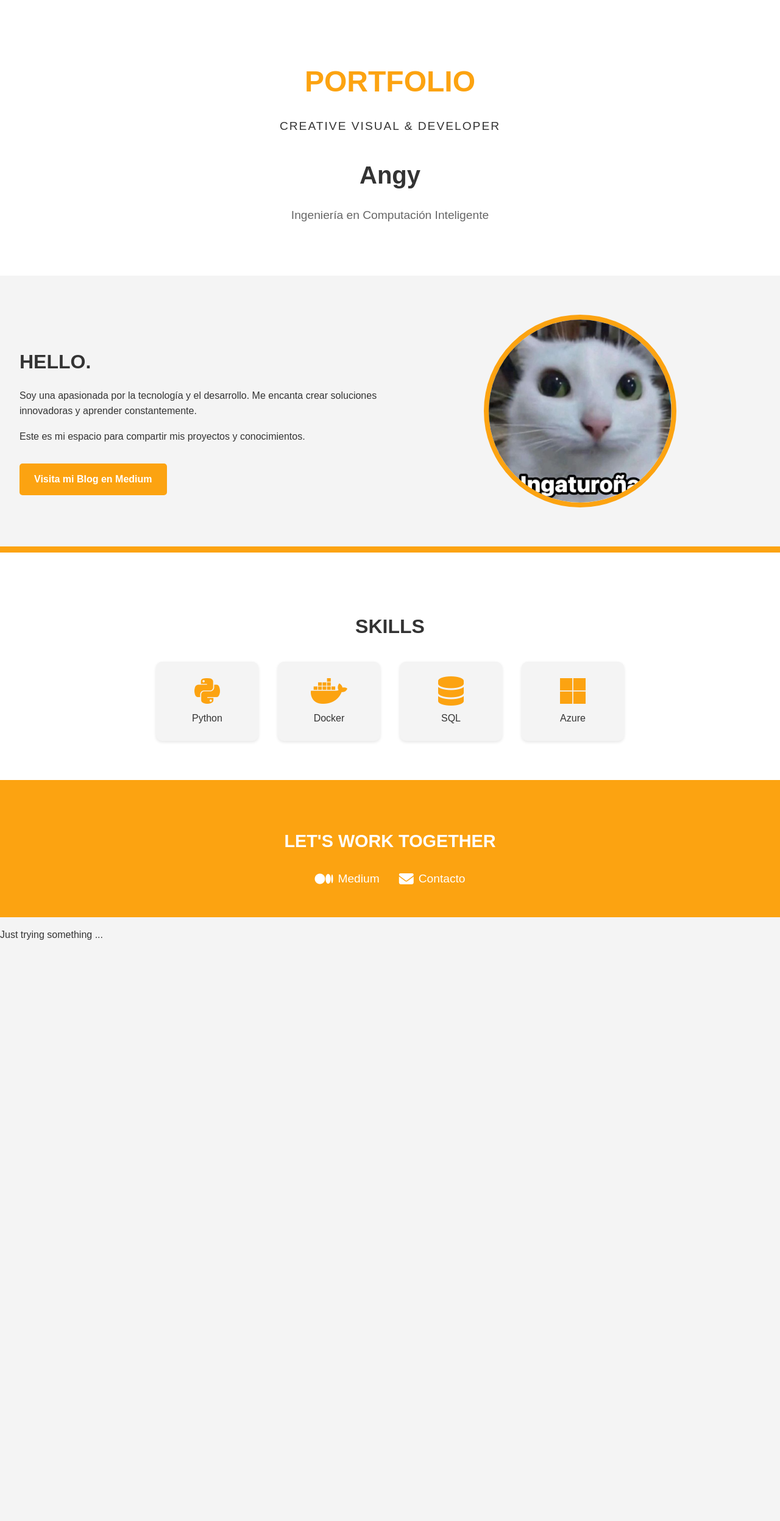
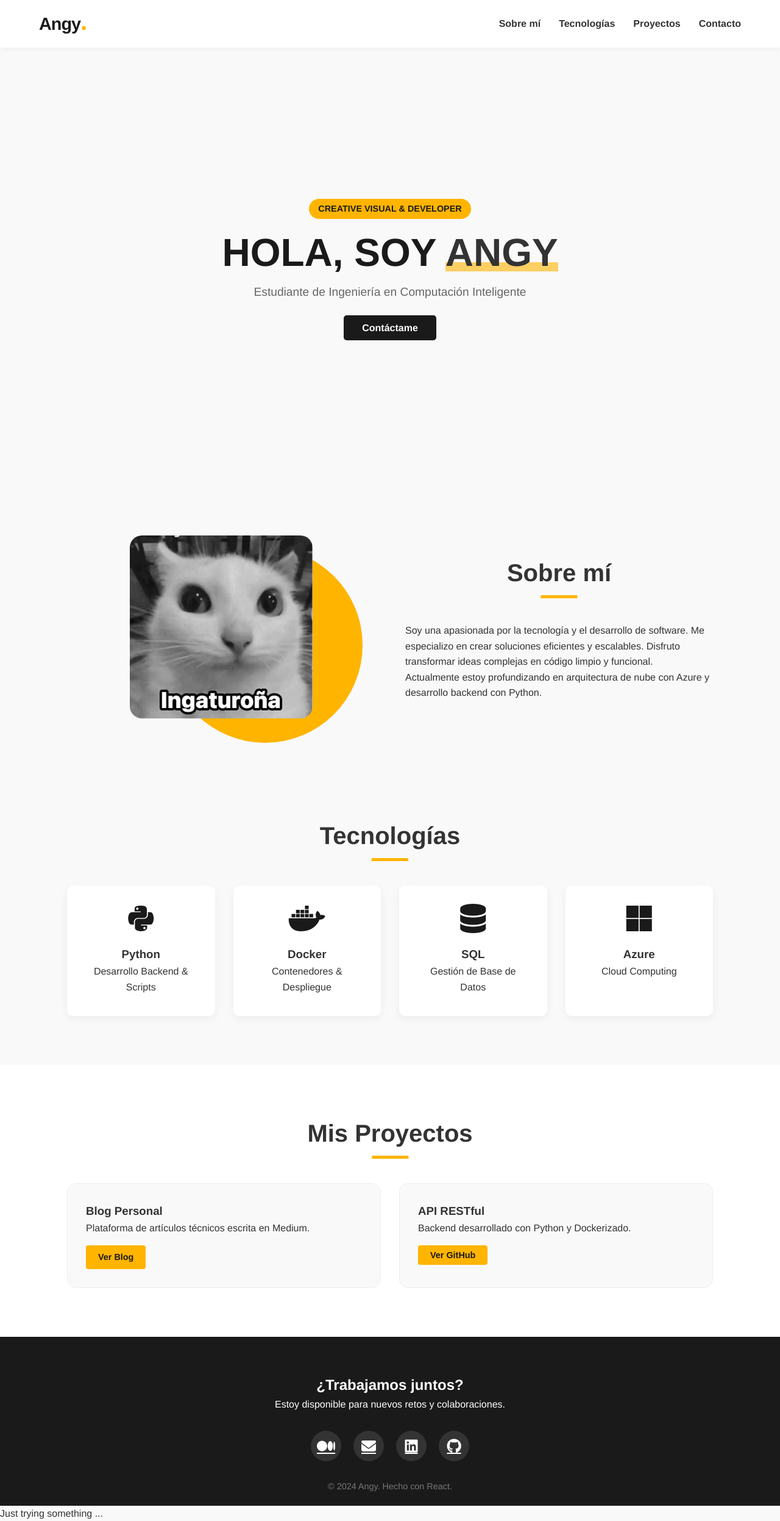
Before and after one commit to ImZange/Portfolio, a React (Create React App) app: page / in a window 1280 px wide. Shown: the whole page at 61% size. Before the commit the page ends 1562 px from the top, so only its background shows below. Built offline with nearby package versions, Linux system fonts and the light colour scheme; the HTML template or start-up script is replaced by a standard one.

Commit message:
Cambios Visuales [v1.5]

```diff
--- a/src/App.css
+++ b/src/App.css
@@ -1,170 +1,334 @@
-/* App.css - Estilos inspirados en el diseño de portafolio */
+/* --- VARIABLES Y RESET --- */
+:root {
+  --primary-color: #FFB400; /* Amarillo/Naranja de la imagen */
+  --dark-bg: #1A1A1A;       /* Gris muy oscuro */
+  --light-bg: #F9F9F9;      /* Gris muy claro */
+  --text-color: #333333;
+  --white: #FFFFFF;
+  --font-main: 'Helvetica Neue', sans-serif;
+}
 
-:root {
-  --bg-light: #f4f4f4;
-  --text-dark: #333;
-  --accent-orange: #fca311; /* Naranja quemado de la imagen */
-  --white: #ffffff;
-  --font-main: 'Montserrat', sans-serif; /* Fuente moderna */
+* {
+  margin: 0;
+  padding: 0;
+  box-sizing: border-box;
 }
 
 body {
   font-family: var(--font-main);
-  background-color: var(--bg-light);
-  color: var(--text-dark);
-  margin: 0;
-  padding: 0;
+  background-color: var(--light-bg);
+  color: var(--text-color);
   line-height: 1.6;
 }
 
-.App {
-  text-align: center;
+html {
+  scroll-behavior: smooth; /* Desplazamiento suave al dar clic en el nav */
 }
 
-/* Hero Section */
+.container {
+  max-width: 1100px;
+  margin: 0 auto;
+  padding: 0 20px;
+}
+
+/* --- NAVBAR --- */
+.navbar {
+  display: flex;
+  justify-content: space-between;
+  align-items: center;
+  padding: 1rem 5%;
+  background-color: var(--white);
+  position: sticky; /* Se queda pegado arriba */
+  top: 0;
+  z-index: 1000;
+  box-shadow: 0 2px 10px rgba(0,0,0,0.05);
+}
+
+.logo {
+  font-size: 1.8rem;
+  font-weight: 800;
+  color: var(--dark-bg);
+  letter-spacing: -1px;
+}
+
+.logo .dot {
+  color: var(--primary-color);
+  font-size: 2.5rem;
+  line-height: 0;
+}
+
+.nav-links {
+  list-style: none;
+  display: flex;
+  gap: 30px;
+}
+
+.nav-links a {
+  text-decoration: none;
+  color: var(--text-color);
+  font-weight: 600;
+  font-size: 1rem;
+  transition: color 0.3s;
+}
+
+.nav-links a:hover {
+  color: var(--primary-color);
+}
+
+/* --- HERO SECTION --- */
 .hero {
-  background-color: var(--white);
-  padding: 4rem 2rem;
-  box-shadow: 0 2px 5px rgba(0,0,0,0.1);
+  height: 90vh; /* Casi toda la altura de la pantalla */
+  display: flex;
+  align-items: center;
+  justify-content: center;
+  text-align: center;
+  background-color: var(--light-bg);
+  position: relative;
+}
+
+.tagline {
+  background-color: var(--primary-color);
+  color: var(--dark-bg);
+  display: inline-block;
+  padding: 5px 15px;
+  font-weight: bold;
+  font-size: 0.9rem;
+  margin-bottom: 20px;
+  border-radius: 20px;
 }
 
 .hero h1 {
-  font-size: 3rem;
-  color: var(--accent-orange);
-  margin-bottom: 0.5rem;
-  text-transform: uppercase;
+  font-size: 4rem;
+  color: var(--dark-bg);
+  line-height: 1.1;
+  margin-bottom: 15px;
 }
 
-.tagline {
-  font-size: 1.2rem;
-  letter-spacing: 2px;
-  margin-bottom: 2rem;
+.highlight {
+  color: var(--text-color);
+  position: relative;
+  z-index: 1;
 }
 
-.name {
-  font-size: 2.5rem;
-  margin: 0;
+.highlight::after {
+  content: '';
+  position: absolute;
+  bottom: 5px;
+  left: 0;
+  width: 100%;
+  height: 15px;
+  background-color: var(--primary-color);
+  z-index: -1;
+  opacity: 0.6;
 }
 
 .role {
   font-size: 1.2rem;
   color: #666;
+  margin-bottom: 30px;
 }
 
-/* About Section */
-.about-section {
+.btn-primary {
+  padding: 12px 30px;
+  background-color: var(--dark-bg);
+  color: var(--white);
+  text-decoration: none;
+  font-weight: bold;
+  border-radius: 5px;
+  transition: transform 0.2s;
+}
+
+.btn-primary:hover {
+  transform: translateY(-3px);
+  background-color: #000;
+}
+
+/* --- SECCIONES GENERALES --- */
+.section {
+  padding: 80px 0;
+}
+
+.section-title {
+  font-size: 2.5rem;
+  margin-bottom: 50px;
+  text-align: center;
+  position: relative;
+  display: inline-block;
+  left: 50%;
+  transform: translateX(-50%);
+}
+
+.section-title::before {
+  content: '';
+  position: absolute;
+  width: 60px;
+  height: 5px;
+  background-color: var(--primary-color);
+  bottom: -10px;
+  left: 50%;
+  transform: translateX(-50%);
+}
+
+/* --- SOBRE MÍ --- */
+.about-container {
   display: flex;
   align-items: center;
-  justify-content: space-around;
-  padding: 4rem 2rem;
-  background-color: var(--bg-light);
-  border-bottom: 10px solid var(--accent-orange);
+  gap: 50px;
 }
 
-.about-content {
-  flex: 1;
-  text-align: left;
-  padding-right: 2rem;
-}
-
-.about-content h3 {
-  font-size: 2rem;
-  color: var(--text-dark);
-  margin-bottom: 1rem;
-}
-
-.image-container {
+.image-wrapper {
+  position: relative;
   flex: 1;
   display: flex;
   justify-content: center;
+}
+
+.circle-bg {
+  position: absolute;
+  width: 320px;
+  height: 320px;
+  background-color: var(--primary-color);
+  border-radius: 50%;
+  z-index: 0;
+  top: 20px;
+  right: 20px; /* Ajusta la posición del círculo */
 }
 
 .profile-image {
   width: 300px;
   height: 300px;
   object-fit: cover;
-  border-radius: 50%;
-  border: 8px solid var(--accent-orange); /* Marco naranja */
+  border-radius: 20px; /* Bordes redondeados pero no círculo completo */
+  position: relative;
+  z-index: 1;
+  filter: grayscale(100%); /* Efecto blanco y negro como la imagen de referencia */
+  transition: filter 0.3s;
 }
 
-.btn-contact {
-  display: inline-block;
-  padding: 0.8rem 1.5rem;
-  background-color: var(--accent-orange);
-  color: var(--white);
-  text-decoration: none;
-  border-radius: 5px;
-  font-weight: bold;
-  margin-top: 1rem;
-  transition: background-color 0.3s ease;
+.profile-image:hover {
+  filter: grayscale(0%);
 }
 
-.btn-contact:hover {
-  background-color: #e08e0b; /* Tono más oscuro al pasar el mouse */
+.text-content {
+  flex: 1;
 }
 
-/* Skills Section */
-.skills-section {
-  padding: 4rem 2rem;
-  background-color: var(--white);
+/* --- TECNOLOGÍAS --- */
+.skills-grid {
+  display: grid;
+  grid-template-columns: repeat(auto-fit, minmax(200px, 1fr));
+  gap: 30px;
 }
 
-.skills-section h3 {
-  font-size: 2rem;
-  margin-bottom: 2rem;
+.skill-card {
+  background: var(--white);
+  padding: 30px;
+  text-align: center;
+  border-radius: 10px;
+  box-shadow: 0 5px 15px rgba(0,0,0,0.05);
+  transition: transform 0.3s;
+  border-bottom: 5px solid transparent;
 }
 
-.skills-grid {
-  display: flex;
-  justify-content: center;
-  gap: 2rem;
-  flex-wrap: wrap;
+.skill-card:hover {
+  transform: translateY(-10px);
+  border-bottom: 5px solid var(--primary-color);
 }
 
-.skill-item {
-  display: flex;
-  flex-direction: column;
-  align-items: center;
-  padding: 1.5rem;
-  background-color: var(--bg-light);
-  border-radius: 10px;
-  width: 120px;
-  box-shadow: 0 2px 5px rgba(0,0,0,0.1);
+.skill-icon {
+  font-size: 3rem;
+  color: var(--dark-bg);
+  margin-bottom: 20px;
 }
 
-.skill-item i {
-  font-size: 3rem;
-  color: var(--accent-orange);
-  margin-bottom: 0.5rem;
+/* --- PROYECTOS --- */
+.projects-section {
+    background-color: #fff;
 }
 
-/* Contact Section (Footer) */
-.contact-section {
-  padding: 3rem 2rem;
-  background-color: var(--accent-orange);
-  color: var(--white);
+.projects-grid {
+    display: grid;
+    grid-template-columns: repeat(auto-fit, minmax(300px, 1fr));
+    gap: 30px;
 }
 
-.contact-section h3 {
-  font-size: 1.8rem;
-  margin-bottom: 1.5rem;
+.project-card {
+    background-color: var(--light-bg);
+    padding: 30px;
+    border-radius: 15px;
+    border: 1px solid #eee;
+}
+
+.btn-small {
+    display: inline-block;
+    margin-top: 15px;
+    padding: 8px 20px;
+    background-color: var(--primary-color);
+    color: var(--dark-bg);
+    text-decoration: none;
+    font-weight: bold;
+    border-radius: 4px;
+    font-size: 0.9rem;
+    border: none;
+    cursor: pointer;
+}
+
+/* --- FOOTER --- */
+.footer {
+  background-color: var(--dark-bg);
+  color: var(--white);
+  padding: 60px 0 20px;
+  text-align: center;
 }
 
 .social-links {
+  margin: 30px 0;
   display: flex;
   justify-content: center;
-  gap: 2rem;
+  gap: 20px;
 }
 
 .social-links a {
   color: var(--white);
-  text-decoration: none;
-  font-size: 1.2rem;
+  font-size: 1.5rem;
+  background-color: #333;
+  width: 50px;
+  height: 50px;
   display: flex;
   align-items: center;
+  justify-content: center;
+  border-radius: 50%;
+  transition: background 0.3s;
 }
 
-.social-links i {
-  margin-right: 0.5rem;
-  font-size: 1.5rem;
+.social-links a:hover {
+  background-color: var(--primary-color);
+  color: var(--dark-bg);
 }
+
+.copyright {
+  color: #777;
+  font-size: 0.9rem;
+}
+
+/* --- RESPONSIVE (Móvil) --- */
+@media (max-width: 768px) {
+  .navbar {
+    flex-direction: column;
+    gap: 15px;
+  }
+
+  .about-container {
+    flex-direction: column;
+    text-align: center;
+  }
+
+  .circle-bg {
+    right: 50%;
+    transform: translateX(50%);
+  }
+
+  .hero h1 {
+    font-size: 2.5rem;
+  }
+}
--- a/src/App.js
+++ b/src/App.js
@@ -1,64 +1,122 @@
-// App.js - Versión mejorada con diseño moderno
-
 import React from 'react';
-import './App.css'; // Importa los estilos CSS
-import gaturrona from './Sources_Images/gaturrona.jpg'; // Asegúrate de que la ruta sea correcta
+import './App.css';
+import gaturrona from './Sources_Images/gaturrona.jpg';
 
 function App() {
   return (
     <div className="App">
+      {/* --- NAVBAR --- */}
+      <nav className="navbar">
+        <div className="logo">Angy<span className="dot">.</span></div>
+        <ul className="nav-links">
+          <li><a href="#about">Sobre mí</a></li>
+          <li><a href="#skills">Tecnologías</a></li>
+          <li><a href="#projects">Proyectos</a></li>
+          <li><a href="#contact">Contacto</a></li>
+        </ul>
+      </nav>
+
+      {/* --- HERO (Encabezado) --- */}
       <header className="hero">
-        <h1>PORTFOLIO</h1>
-        <p className="tagline">CREATIVE VISUAL & DEVELOPER</p>
-        <h2 className="name">Angy</h2>
-        <p className="role">Ingeniería en Computación Inteligente</p>
+        <div className="hero-content">
+            <p className="tagline">CREATIVE VISUAL & DEVELOPER</p>
+            <h1>HOLA, SOY <span className="highlight">ANGY</span></h1>
+            <p className="role">Estudiante de Ingeniería en Computación Inteligente</p>
+            <a href="#contact" className="btn-primary">Contáctame</a>
+        </div>
       </header>
 
-      <section className="about-section">
-        <div className="about-content">
-          <h3>HELLO.</h3>
-          <p>Soy una apasionada por la tecnología y el desarrollo. Me encanta crear soluciones innovadoras y aprender constantemente.</p>
-          <p>Este es mi espacio para compartir mis proyectos y conocimientos.</p>
-          <a href="https://medium.com/@angy" target="_blank" rel="noopener noreferrer" className="btn-contact">
-            Visita mi Blog en Medium
-          </a>
-        </div>
-        <div className="image-container">
-          <img src={gaturrona} alt="Angy" className="profile-image" />
-        </div>
-      </section>
-
-      <section className="skills-section">
-        <h3>SKILLS</h3>
-        <div className="skills-grid">
-          <div className="skill-item">
-            <i className="fab fa-python"></i>
-            <span>Python</span>
+      {/* --- SECCIÓN SOBRE MÍ --- */}
+      <section id="about" className="section about-section">
+        <div className="container about-container">
+          <div className="image-wrapper">
+             {/* Círculo decorativo detrás de la foto */}
+             <div className="circle-bg"></div>
+             <img src={gaturrona} alt="Angy Perfil" className="profile-image" />
           </div>
-          <div className="skill-item">
-            <i className="fab fa-docker"></i>
-            <span>Docker</span>
-          </div>
-          <div className="skill-item">
-            <i className="fas fa-database"></i>
-            <span>SQL</span>
-          </div>
-          <div className="skill-item">
-            <i className="fab fa-microsoft"></i>
-            <span>Azure</span>
+          <div className="text-content">
+            <h2 className="section-title">Sobre mí</h2>
+            <p>
+              Soy una apasionada por la tecnología y el desarrollo de software.
+              Me especializo en crear soluciones eficientes y escalables.
+              Disfruto transformar ideas complejas en código limpio y funcional.
+            </p>
+            <p>
+              Actualmente estoy profundizando en arquitectura de nube con Azure y
+              desarrollo backend con Python.
+            </p>
           </div>
         </div>
       </section>
 
-      <footer className="contact-section">
-        <h3>LET'S WORK TOGETHER</h3>
-        <div className="social-links">
-          <a href="https://medium.com/@angy" target="_blank" rel="noopener noreferrer">
-            <i className="fab fa-medium"></i> Medium
-          </a>
-          <a href="mailto:tuemail@example.com">
-            <i className="fas fa-envelope"></i> Contacto
-          </a>
+      {/* --- SECCIÓN TECNOLOGÍAS --- */}
+      <section id="skills" className="section skills-section">
+        <div className="container">
+          <h2 className="section-title">Tecnologías</h2>
+          <div className="skills-grid">
+            {/* Tarjeta 1 */}
+            <div className="skill-card">
+              <i className="fab fa-python skill-icon"></i>
+              <h3>Python</h3>
+              <p>Desarrollo Backend & Scripts</p>
+            </div>
+            {/* Tarjeta 2 */}
+            <div className="skill-card">
+              <i className="fab fa-docker skill-icon"></i>
+              <h3>Docker</h3>
+              <p>Contenedores & Despliegue</p>
+            </div>
+            {/* Tarjeta 3 */}
+            <div className="skill-card">
+              <i className="fas fa-database skill-icon"></i>
+              <h3>SQL</h3>
+              <p>Gestión de Base de Datos</p>
+            </div>
+            {/* Tarjeta 4 */}
+            <div className="skill-card">
+              <i className="fab fa-microsoft skill-icon"></i>
+              <h3>Azure</h3>
+              <p>Cloud Computing</p>
+            </div>
+          </div>
+        </div>
+      </section>
+
+      {/* --- SECCIÓN PROYECTOS (Nueva) --- */}
+      <section id="projects" className="section projects-section">
+        <div className="container">
+          <h2 className="section-title">Mis Proyectos</h2>
+          <div className="projects-grid">
+            <div className="project-card">
+              <div className="project-info">
+                <h3>Blog Personal</h3>
+                <p>Plataforma de artículos técnicos escrita en Medium.</p>
+                <a href="https://medium.com/@angy" target="_blank" rel="noopener noreferrer" className="btn-small">Ver Blog</a>
+              </div>
+            </div>
+            <div className="project-card">
+              <div className="project-info">
+                <h3>API RESTful</h3>
+                <p>Backend desarrollado con Python y Dockerizado.</p>
+                <button className="btn-small">Ver GitHub</button>
+              </div>
+            </div>
+          </div>
+        </div>
+      </section>
+
+      {/* --- FOOTER / CONTACTO --- */}
+      <footer id="contact" className="footer">
+        <div className="container">
+            <h2>¿Trabajamos juntos?</h2>
+            <p>Estoy disponible para nuevos retos y colaboraciones.</p>
+            <div className="social-links">
+                <a href="https://medium.com/@angy" target="_blank" rel="noopener noreferrer"><i className="fab fa-medium"></i></a>
+                <a href="mailto:hola@angy.com"><i className="fas fa-envelope"></i></a>
+                <a href="#"><i className="fab fa-linkedin"></i></a>
+                <a href="#"><i className="fab fa-github"></i></a>
+            </div>
+            <p className="copyright">© 2024 Angy. Hecho con React.</p>
         </div>
       </footer>
     </div>
```
